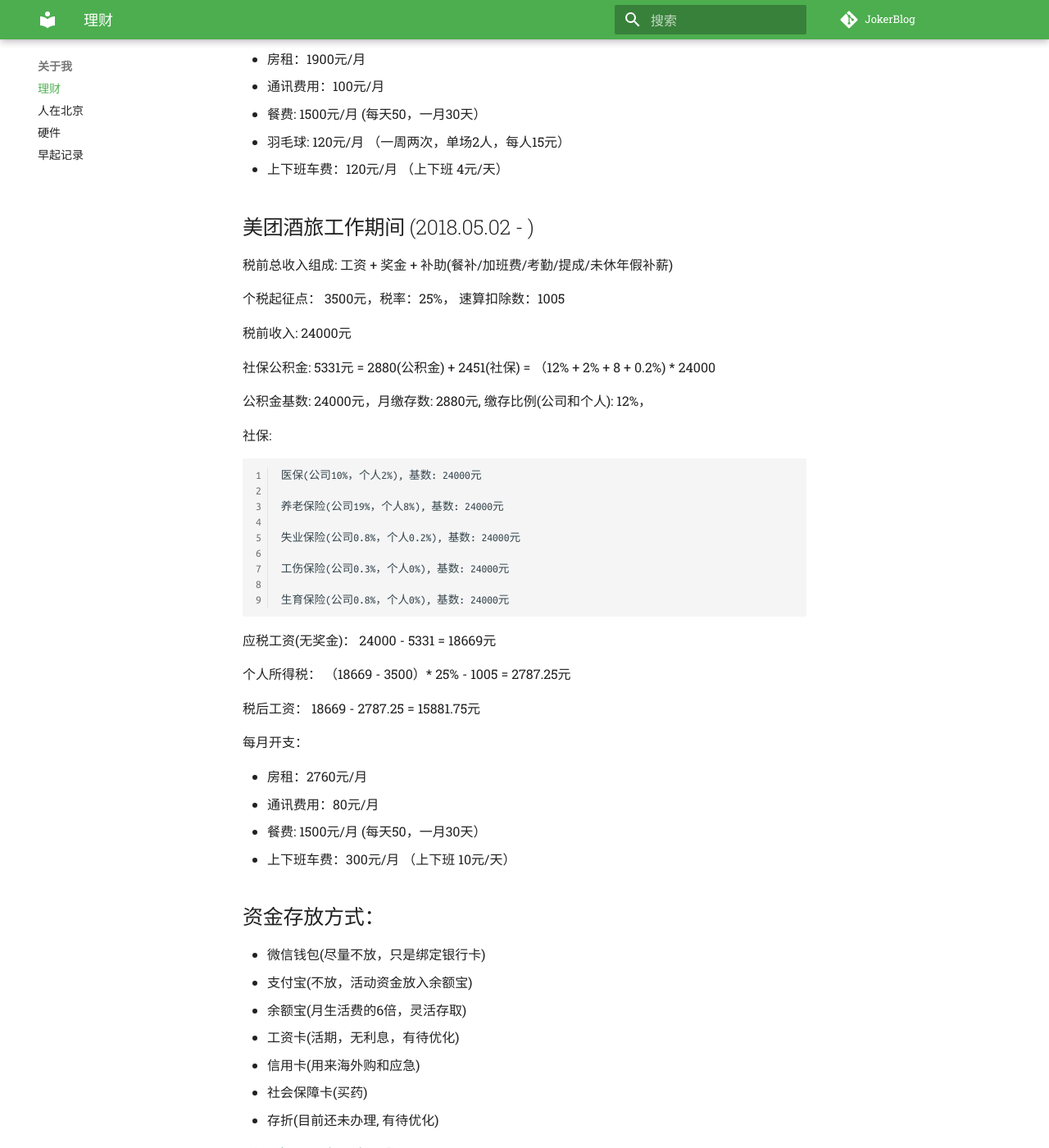
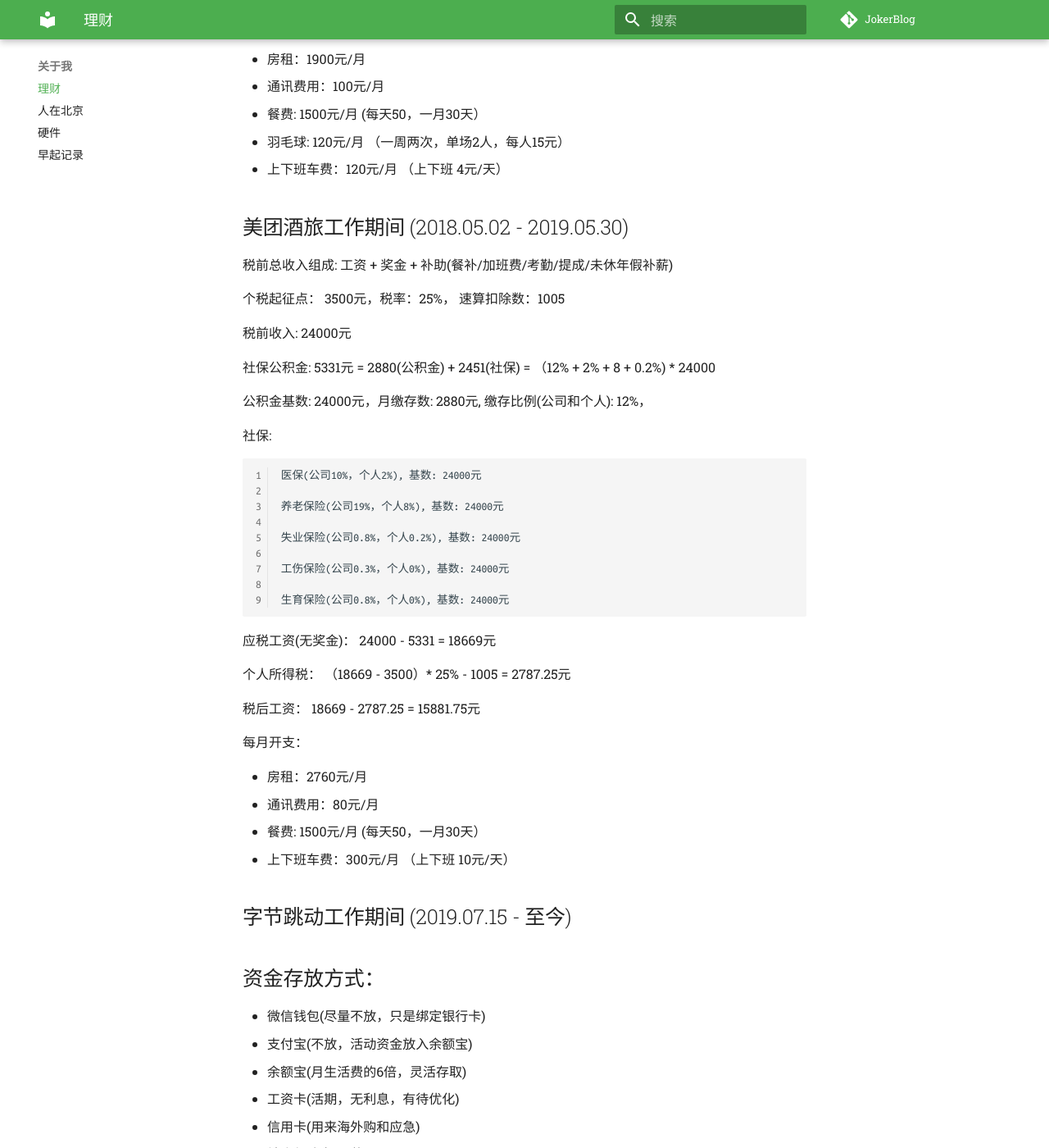
Before and after one commit to wangzhizhou/JokerBlog, an MkDocs documentation site: the page built from docs/me/My Financial Planning.md, in a window 1280 px wide and 1400 px high, scrolled down 1521 px. Shown: the whole window at 82% size. Built offline with MkDocs 1.6.1 and Material for MkDocs 9.7.7, drawn with Linux system fonts in a browser that asks for light colours; comment, search, counter and statistics services are not loaded.

Commit message:
add final

```diff
--- a/docs/me/My Financial Planning.md
+++ b/docs/me/My Financial Planning.md
@@ -34,7 +34,7 @@
 - 羽毛球: 120元/月 （一周两次，单场2人，每人15元）
 - 上下班车费：120元/月 （上下班 4元/天）
 
-## 美团酒旅工作期间 (2018.05.02 - )
+## 美团酒旅工作期间 (2018.05.02 - 2019.05.30)
 
 税前总收入组成: 工资 + 奖金 + 补助(餐补/加班费/考勤/提成/未休年假补薪)
 
@@ -70,6 +70,10 @@
 - 通讯费用：80元/月
 - 餐费: 1500元/月 (每天50，一月30天）
 - 上下班车费：300元/月 （上下班 10元/天）
+
+## 字节跳动工作期间 (2019.07.15 - 至今)
+
+
 
 ## 资金存放方式：
 
```
Also changed, not shown: other parts of docs/me/My Financial Planning.md (+7 -0 lines).
